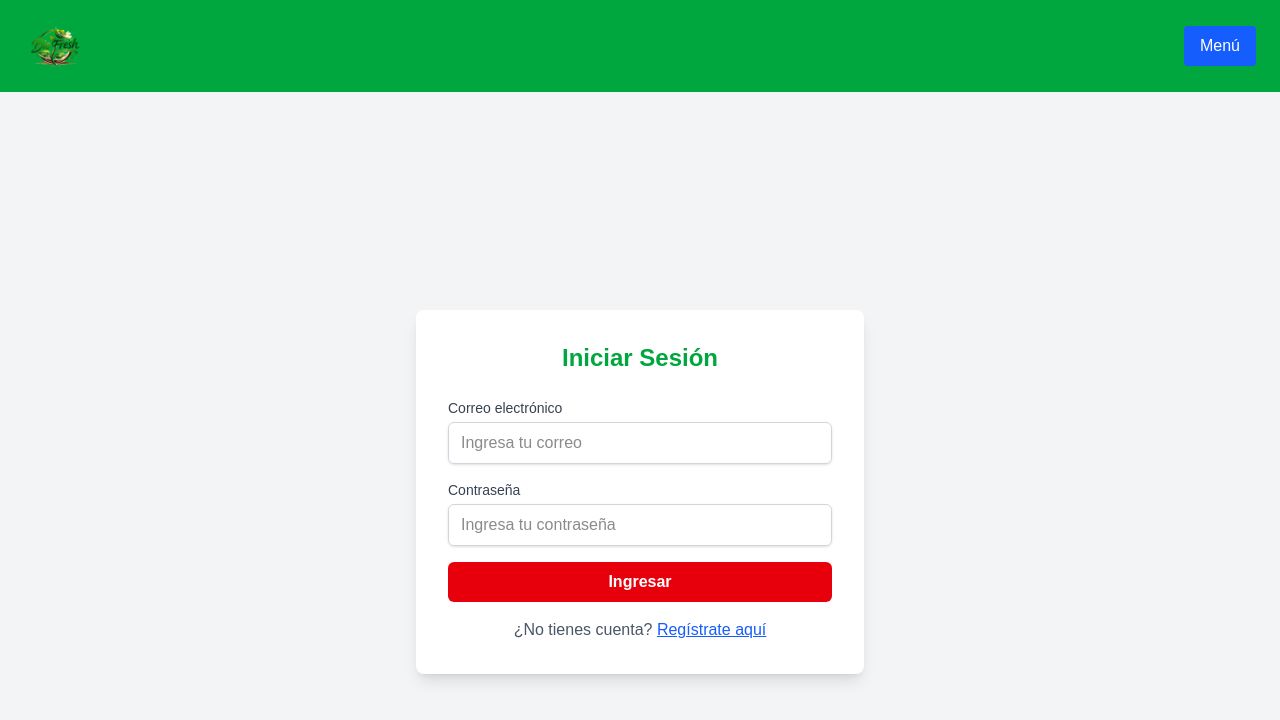
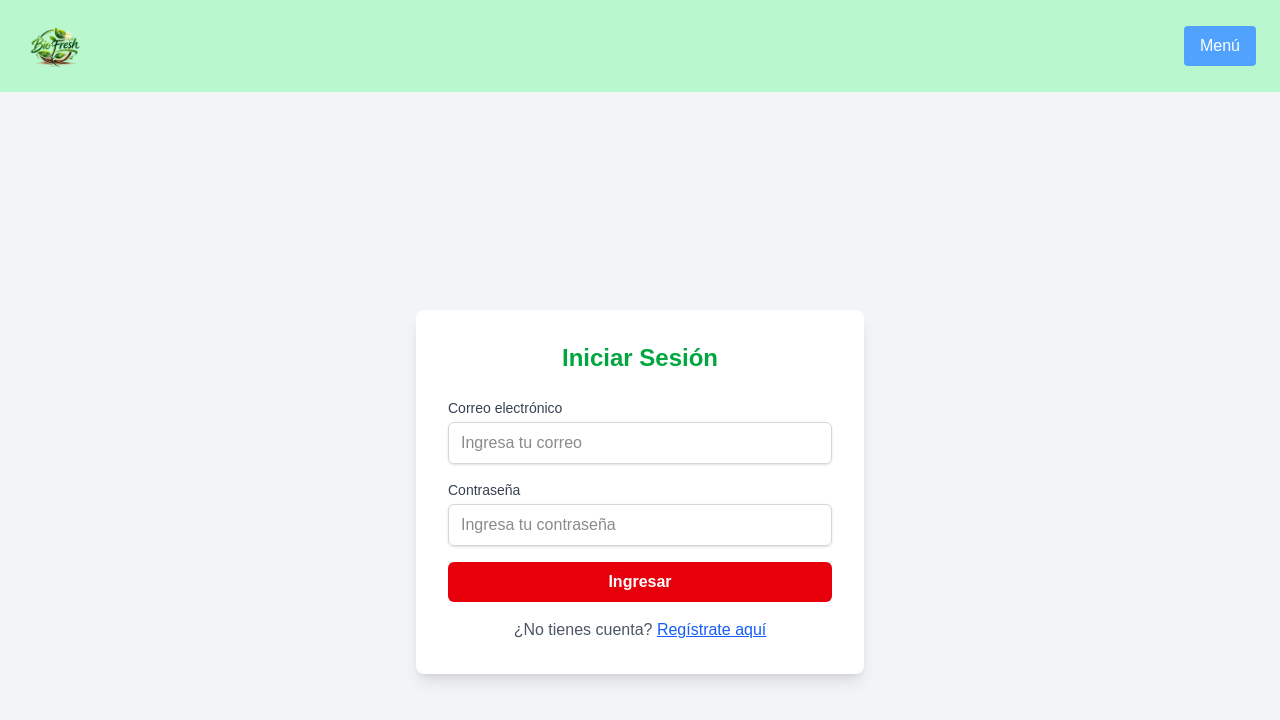
Before and after one commit to Javier-068/prisma-app, a Next.js app: page /profile in a window 1280 px wide. Shown: the top 720 px of the page. Built offline with nearby package versions, Linux system fonts and the light colour scheme; no server answers.

Commit message:
cambio de colores

```diff
--- a/components/Header.tsx
+++ b/components/Header.tsx
@@ -8,7 +8,7 @@ export default function Header() {
     const [open, setOpen] = useState(false);
 
     return (
-        <header className="w-full bg-green-600 text-white px-6 py-4 flex justify-between items-center shadow-md">
+        <header className="w-full bg-green-200 text-white px-6 py-4 flex justify-between items-center shadow-md">
             {/* Logo provisional */}
            <Image
            src="/logo (2).png"   // coloca tu archivo en la carpeta /public
@@ -22,7 +22,7 @@ export default function Header() {
             <div className="relative">
                 <button
                     onClick={() => setOpen(!open)}
-                    className="bg-blue-600 px-4 py-2 rounded hover:bg-blue-700"
+                    className="bg-blue-400 px-4 py-2 rounded hover:bg-blue-400"
                 >
                     Menú
                 </button>
--- a/modules/profiles/presentation/views/signInView.tsx
+++ b/modules/profiles/presentation/views/signInView.tsx
@@ -89,7 +89,7 @@ export default function SignInView() {
                 {/* Enlace a registro */}
                 <p className="mt-4 text-center text-gray-600">
                     ¿No tienes cuenta?{" "}
-                    <Link href="/signup" className="text-blue-600 underline">
+                    <Link href="/SignUp" className="text-blue-600 underline">
                         Regístrate aquí
                     </Link>
                 </p>
```
Also changed, not shown: 1 other file (tests, documents, lock files or other folders).
